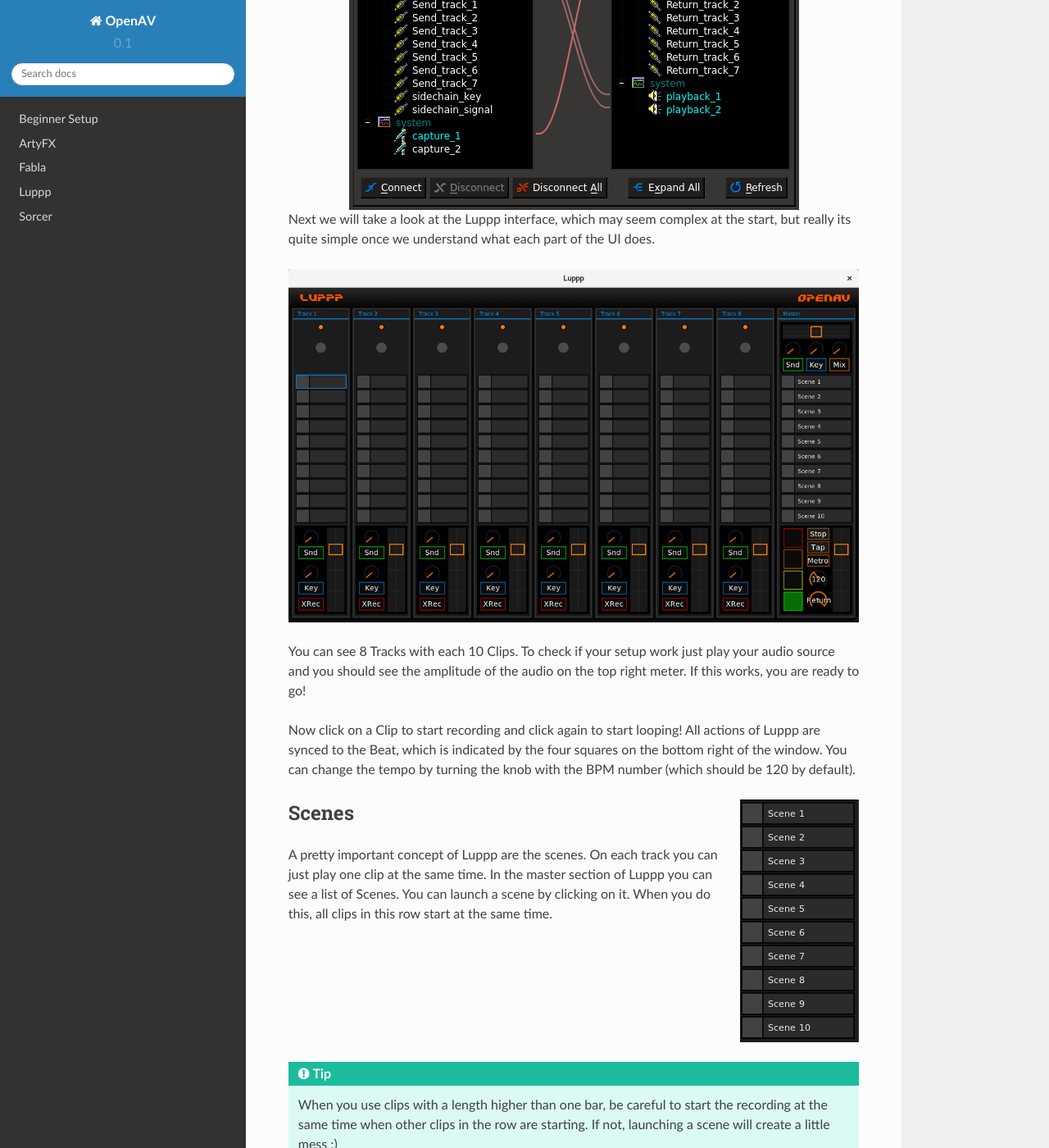
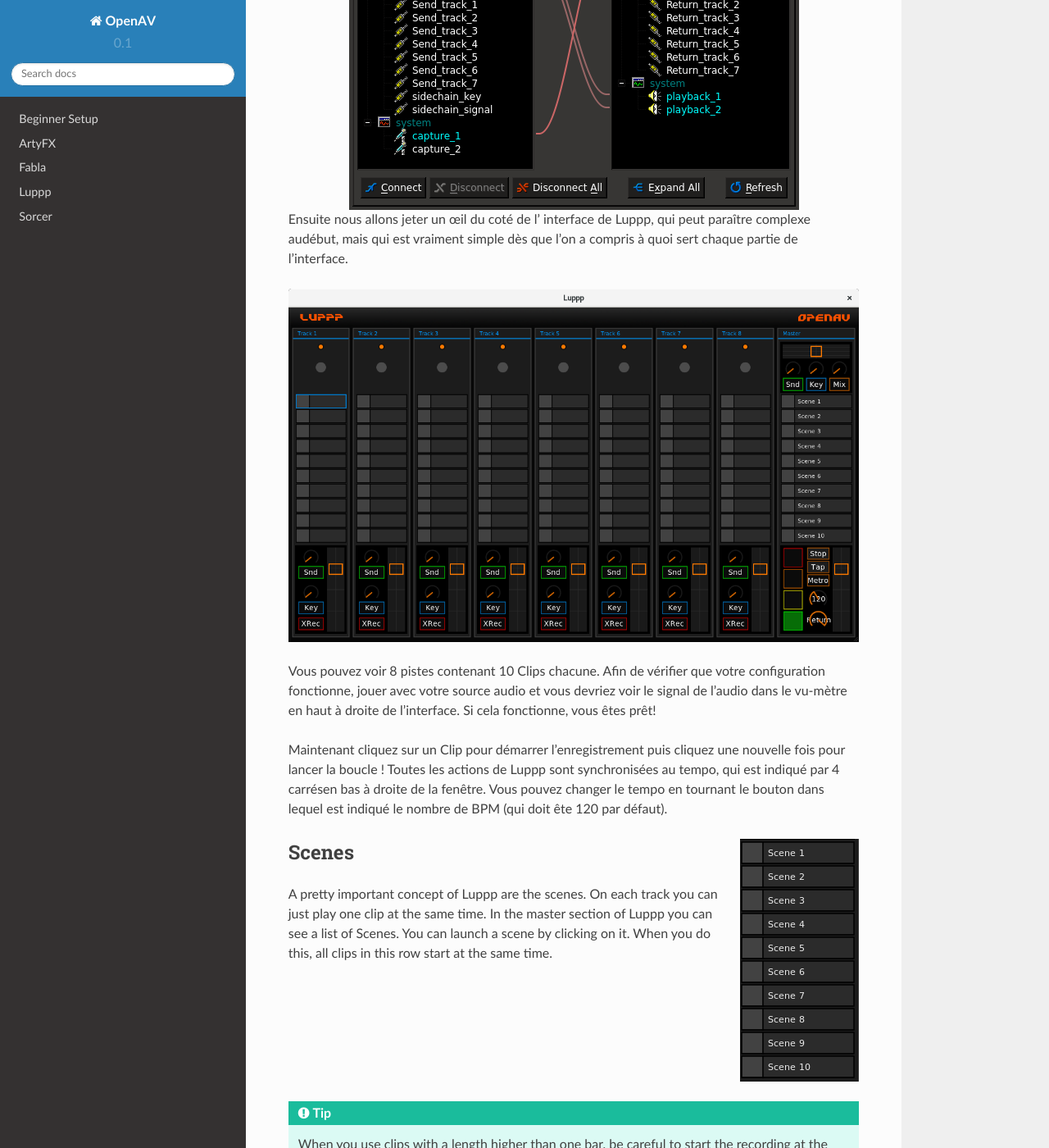
Before and after one commit to openAVproductions/openAV-manual, a Sphinx documentation site: the page built from source/fr-luppp.rst, in a window 1280 px wide and 1400 px high, scrolled down 1139 px. Shown: the whole window at 82% size. Built offline with Sphinx 7.4.7 and the Read the Docs theme 2.0.0, drawn with Linux system fonts in a browser that asks for light colours.

Commit message:
Update fr-luppp.rst

```diff
--- a/source/fr-luppp.rst
+++ b/source/fr-luppp.rst
@@ -25,21 +25,20 @@
 .. image:: img/luppp/luppp_jack_connections.png
    :align: center
 
-Next we will take a look at the Luppp interface, which may seem complex at
-the start, but really its quite simple once we understand what each part of
-the UI does.
+Ensuite nous allons  jeter un œil du coté de l’ interface de  Luppp,
+qui peut paraître complexe audébut, mais qui est vraiment simple dès que
+l’on a compris à quoi sert chaque partie de l’interface.
 
 .. image:: img/luppp/luppp_interface.png
    :align: left
 
-You can see 8 Tracks with each 10 Clips. To check if your setup work
-just play your audio source and you should see the amplitude of the audio
-on the top right meter. If this works, you are ready to go!
+Vous pouvez voir 8 pistes contenant 10 Clips chacune. Afin de vérifier que votre configuration fonctionne,
+jouer avec votre source audio et vous devriez voir le signal de l’audio
+dans le vu-mètre en haut à droite de l’interface. Si cela fonctionne, vous êtes prêt!
 
-Now click on a Clip to start recording and click again to start looping!
-All actions of Luppp are synced to the Beat, which is indicated by the four
-squares on the bottom right of the window. You can change the tempo by
-turning the knob with the BPM number (which should be 120 by default).
+Maintenant cliquez sur un Clip pour démarrer l’enregistrement puis cliquez une nouvelle fois pour lancer la boucle !
+Toutes les actions de Luppp sont synchronisées au tempo, qui est indiqué par 4 carrésen bas à droite de la fenêtre.
+Vous pouvez changer le tempo en tournant le bouton dans lequel est indiqué le nombre de BPM (qui doit ête 120 par défaut).
 
 
 .. image:: img/luppp/luppp_scenes.png
```
